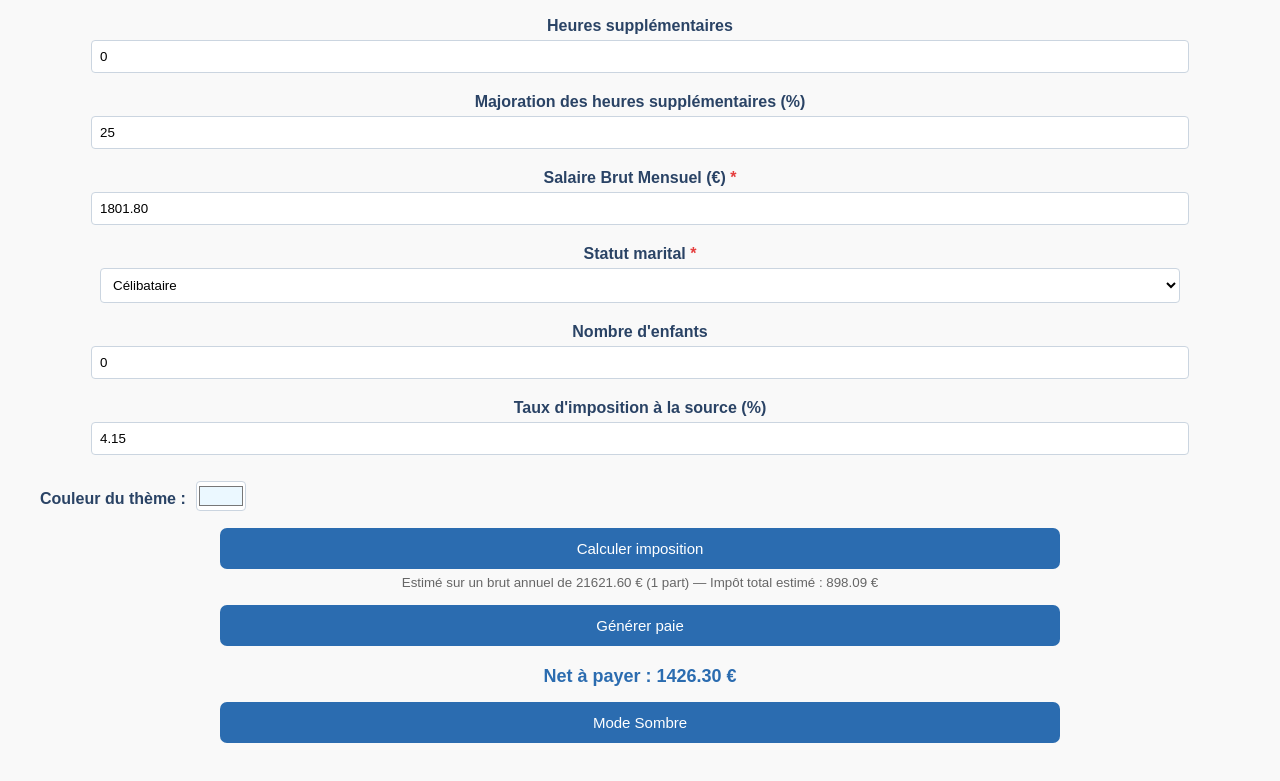
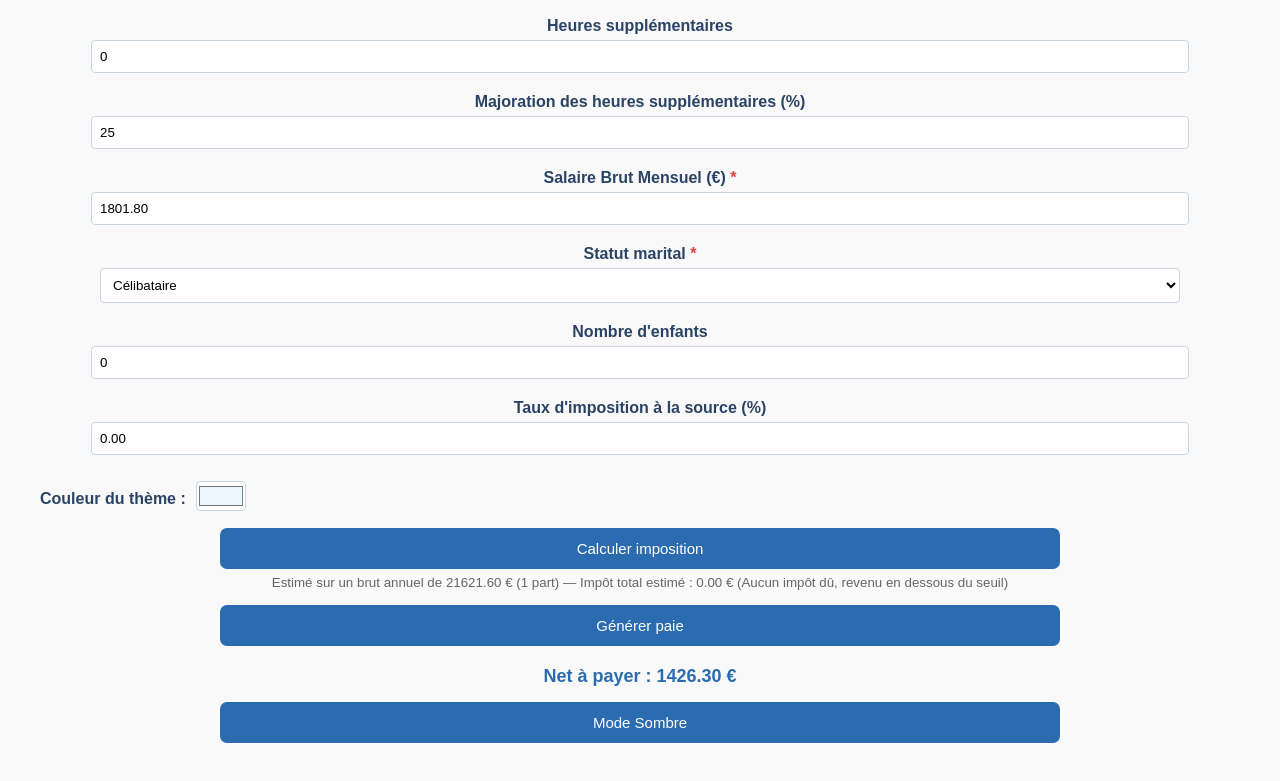
Before and after one commit to fiche-paie/monsitepaie, a plain HTML site: page index.html in a window 1280 px wide. Both pictures are taken after typing "Sample", "Sample", "Sample", "Sample", "Sample", "Sample" into the empty fields and a click on the button "Calculer imposition". Shown: the part 1541-2322 px from the top of the page. Drawn offline with nearby package versions, Linux system fonts and the light colour scheme.

Commit message:
Update index.html

```diff
--- a/index.html
+++ b/index.html
@@ -217,7 +217,7 @@
                 }
             };
 
-            // Tranches d'imposition 2025
+            // Tranches d'imposition 2025 - MISE À JOUR
             const TRANCHES_IMPOT = [
                 { min: 0, max: 11294, taux: 0 },
                 { min: 11295, max: 28797, taux: 0.11 },
@@ -225,6 +225,10 @@
                 { min: 82342, max: 177106, taux: 0.41 },
                 { min: 177107, max: Infinity, taux: 0.45 }
             ];
+
+            // Seuils décote 2025 (estimés)
+            const SEUIL_DECOTE = 1917; // Seuil 2024 ajusté pour 2025
+            const TAUX_DECOTE = 0.756; // Taux de décote fixe
 
             // Calcul professionnel des cotisations
             function calculerCotisations(brut, type) {
@@ -259,20 +263,51 @@
                 return Math.max(1, parts);
             }
 
-            // Calcul professionnel de l'impôt sur le revenu
-            function calculerImpot(revenuBrutAnnuel, nbParts) {
+            // CALCUL D'IMPÔT CORRIGÉ ET RÉALISTE
+            function calculerImpotRealiste(revenuBrutAnnuel, nbParts) {
+                // 1. Revenu net imposable (abattement forfaitaire 10%)
                 const revenuNetImposable = revenuBrutAnnuel * 0.9;
+
+                // 2. Revenu par part
                 const revenuParPart = revenuNetImposable / nbParts;
-                let impot = 0;
 
+                // 3. Calcul de l'impôt par tranches
+                let impotParPart = 0;
                 for (const tranche of TRANCHES_IMPOT) {
                     if (revenuParPart > tranche.min) {
                         const montantTranche = Math.min(revenuParPart, tranche.max) - tranche.min;
-                        impot += montantTranche * tranche.taux;
+                        impotParPart += montantTranche * tranche.taux;
                     }
                 }
 
-                return impot * nbParts;
+                // 4. Impôt total avant corrections
+                let impotTotal = impotParPart * nbParts;
+
+                // 5. Application de la DÉCOTE pour faibles revenus
+                if (impotTotal > 0 && impotTotal < SEUIL_DECOTE) {
+                    const decote = SEUIL_DECOTE - (impotTotal * TAUX_DECOTE);
+                    impotTotal = Math.max(0, impotTotal - decote);
+                }
+
+                // 6. Plafonnement du quotient familial (pour éviter avantage excessif)
+                if (nbParts > 1) {
+                    // Calcul de l'impôt pour 1 part
+                    let impot1Part = 0;
+                    const revenuParPart1 = revenuNetImposable / 1;
+                    for (const tranche of TRANCHES_IMPOT) {
+                        if (revenuParPart1 > tranche.min) {
+                            const montantTranche = Math.min(revenuParPart1, tranche.max) - tranche.min;
+                            impot1Part += montantTranche * tranche.taux;
+                        }
+                    }
+                    impot1Part = impot1Part * 1;
+
+                    // Application du plafonnement
+                    const avantageMax = 1612 * (nbParts - 1); // Plafond 2024 estimé pour 2025
+                    impotTotal = Math.min(impotTotal, impot1Part + avantageMax);
+                }
+
+                return Math.max(0, impotTotal);
             }
 
             // Calcul du net à payer professionnel AVEC CORRECTION SMIC
@@ -315,18 +350,28 @@
                     `Net à payer : ${resultat.netAPayer.toFixed(2)} €`;
             }
 
-            // Calcul de l'impôt et mise à jour du taux
+            // Calcul de l'impôt et mise à jour du taux - VERSION CORRIGÉE
             window.calculerTauxImpot = function() {
                 const salaireBrutMensuel = parseFloat(document.getElementById('salaireBrut').value) || 0;
                 const revenuBrutAnnuel = salaireBrutMensuel * 12;
                 const nbParts = getNbParts();
 
-                const impotAnnuel = calculerImpot(revenuBrutAnnuel, nbParts);
+                // Utilisation du calcul réaliste
+                const impotAnnuel = calculerImpotRealiste(revenuBrutAnnuel, nbParts);
                 const tauxImpot = (impotAnnuel / revenuBrutAnnuel) * 100;
 
                 document.getElementById('tauxImpot').value = tauxImpot.toFixed(2);
-                document.getElementById('helpImpot').innerHTML =
-                    `Estimé sur un brut annuel de ${revenuBrutAnnuel.toFixed(2)} € (${nbParts} part${nbParts > 1 ? 's' : ''}) — Impôt total estimé : ${impotAnnuel.toFixed(2)} €`;
+
+                // Message informatif amélioré
+                let message = `Estimé sur un brut annuel de ${revenuBrutAnnuel.toFixed(2)} € (${nbParts} part${nbParts > 1 ? 's' : ''})`;
+                message += ` — Impôt total estimé : ${impotAnnuel.toFixed(2)} €`;
+
+                // Ajout d'info sur la décote si applicable
+                if (impotAnnuel === 0 && revenuBrutAnnuel > 0) {
+                    message += " (Aucun impôt dû, revenu en dessous du seuil)";
+                }
+
+                document.getElementById('helpImpot').innerHTML = message;
 
                 updateApercuNet();
             }
```
